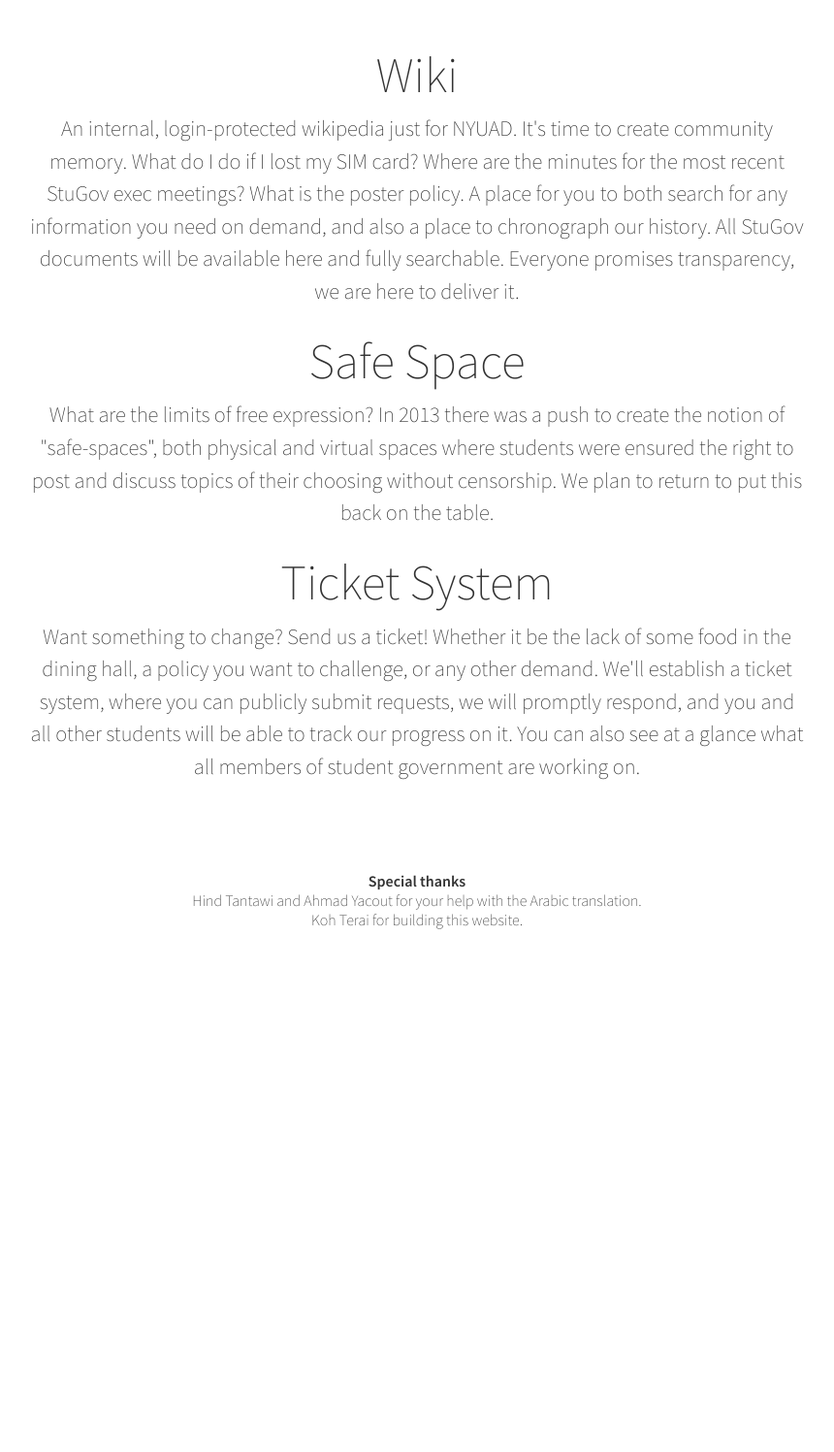
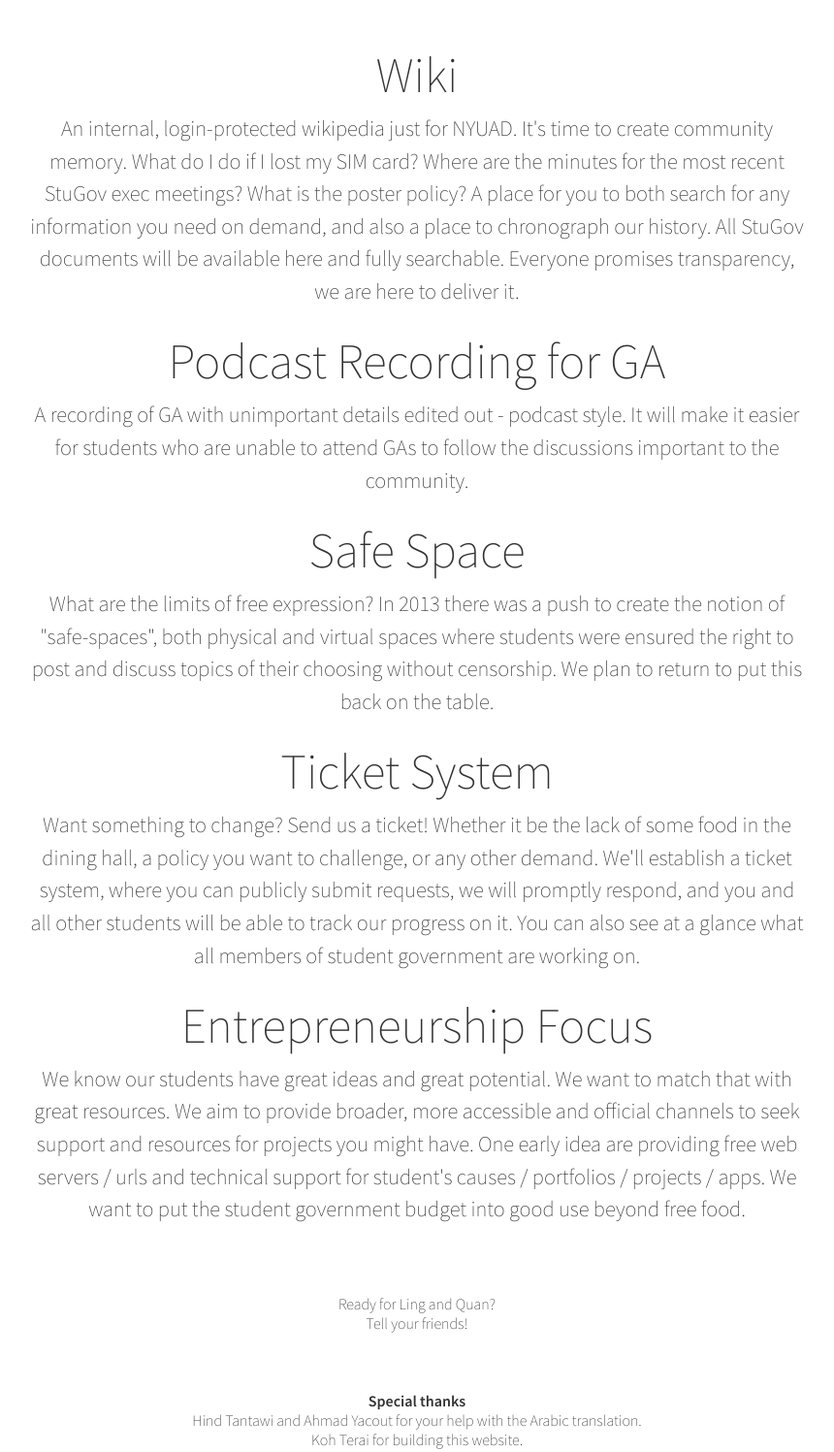
Before and after one commit to votelingquan/votelingquan.github.io, a plain HTML site: page index.html in a window 1280 px wide. Shown: the part 5610-7107 px from the top of the page at 97% size, without its empty margins (210-1070 px from the left). Before the commit the page ends 6598 px from the top, so only its background shows below. Drawn offline with Linux system fonts and the light colour scheme; a web font is replaced by a local one.

Commit message:
Plans updated

```diff
--- a/index.html
+++ b/index.html
@@ -345,7 +345,7 @@
       </div>
       <div class="testimonial-quote">
         <div class="testimonialEng english">
-          <p>An internal, login-protected wikipedia just for NYUAD. It's time to create community memory. What do I do if I lost my SIM card? Where are the minutes for the most recent StuGov exec meetings? What is the poster policy. A place for you to both search for any information you need on demand, and also a place to chronograph our history. All StuGov documents will be available here and fully searchable. Everyone promises transparency, we are here to deliver it.</p>
+          <p>An internal, login-protected wikipedia just for NYUAD. It's time to create community memory. What do I do if I lost my SIM card? Where are the minutes for the most recent StuGov exec meetings? What is the poster policy? A place for you to both search for any information you need on demand, and also a place to chronograph our history. All StuGov documents will be available here and fully searchable. Everyone promises transparency, we are here to deliver it.</p>
         </div>
 
 <!--         <div class="testimonialArb arabic" DIR="RTL">
@@ -354,6 +354,29 @@
         </div> -->
 
       </div>
+
+
+      <!--Podcast-->
+      <div class="testimonaial-name">
+        <div class="nameEng english name-h1">
+          Podcast Recording for GA
+        </div>
+<!--         <div class="nameArb arabic name-h1" DIR="RTL">
+          ويكي
+        </div> -->
+      </div>
+      <div class="testimonial-quote">
+        <div class="testimonialEng english">
+          <p>A recording of GA with unimportant details edited out - podcast style. It will make it easier for students who are unable to attend GAs to follow the discussions important to the community.</p>
+        </div>
+
+<!--         <div class="testimonialArb arabic" DIR="RTL">
+            <p>و، ويكيبيديا الداخلية المحمية تسجيل الدخول فقط لجامعة نيويورك أبوظبي. حان الوقت لإنشاء الذاكرة المجتمع. ماذا أفعل إذا فقدت بطاقتي SIM؟ أين هي دقيقة للاجتماعات إكسيك StuGov الأخيرة؟ ما هي سياسة الملصق. مكان بالنسبة لك لكلا البحث عن أي المعلومات التي تحتاجها عند الطلب، وأيضا مكان لتوقيت تاريخنا. وجميع الوثائق StuGov تكون متاحة هنا والبحث بشكل كامل. الجميع عود الشفافية، ونحن هنا لتحقيق ذلك.
+            </p>
+        </div> -->
+      </div>
+
+
       <!--Safe Space-->
       <div class="testimonaial-name">
         <div class="nameEng english name-h1">
@@ -372,7 +395,7 @@
             </p>
         </div> -->
       </div>
-      <!--Safe Space-->
+      <!--Ticketing System-->
       <div class="testimonaial-name">
         <div class="nameEng english name-h1">
           Ticket System
@@ -390,11 +413,34 @@
             </p>
         </div> -->
       </div>
+
+      <!--Entrepreneurship-->
+      <div class="testimonaial-name">
+        <div class="nameEng english name-h1">
+          Entrepreneurship Focus
+        </div>
+<!--         <div class="nameArb arabic name-h1" DIR="RTL">
+          نظام التذاكر
+        </div> -->
+      </div>
+      <div class="testimonial-quote">
+        <div class="testimonialEng english">
+          <p>We know our students have great ideas and great potential. We want to match that with great resources. We aim to provide broader, more accessible and official channels to seek support and resources for projects you might have. One early idea are providing free web servers / urls and technical support for student's causes / portfolios / projects / apps. We want to put the student government budget into good use beyond free food.</p>
+        </div>
+<!--         <div class="testimonialArb arabic" DIR="RTL">
+            <p>تريد شيئا لتغيير؟ أرسل لنا تذكرة! سواء كان ذلك لعدم وجود بعض المواد الغذائية في قاعة الطعام، وهو النهج الذي تريد الطعن، أو أي طلب آخر. سنقوم إنشاء نظام التذاكر، حيث يمكنك تقديم طلبات علنا، وسنرد على الفور، ولكم ولجميع الطلاب الآخرين سوف تكون قادرة على تتبع التقدم الذي أحرزناه على ذلك. يمكنك أن ترى أيضا في لمحة ما كل أعضاء الحكومة الطلابية تعمل على.
+            </p>
+        </div> -->
+      </div>
     </div>
 
 
 
     <div id="footer">
+      <br>
+      Ready for Ling and Quan?<br>
+      Tell your friends!<br>
+      <br>
       <div class="fb-share-button" data-href="http://www.lingandquan.com/" data-layout="box_count"></div><br><br>
       <b>Special thanks</b><br>
       Hind Tantawi and Ahmad Yacout for your help with the Arabic translation.<br>
```
